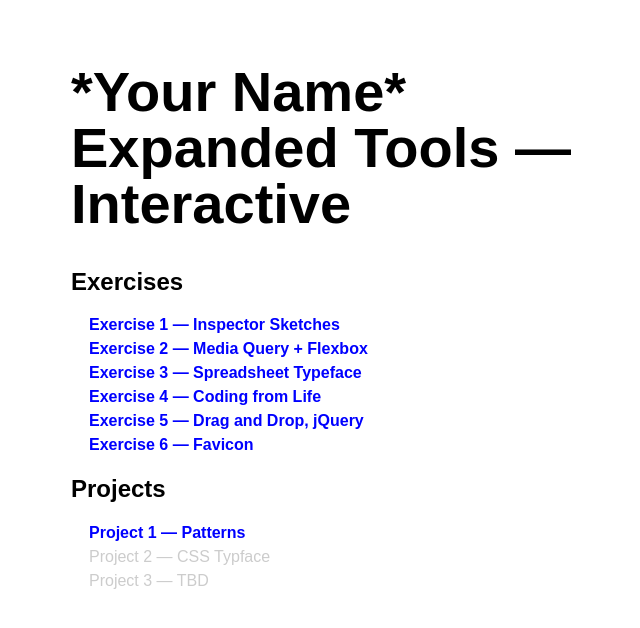
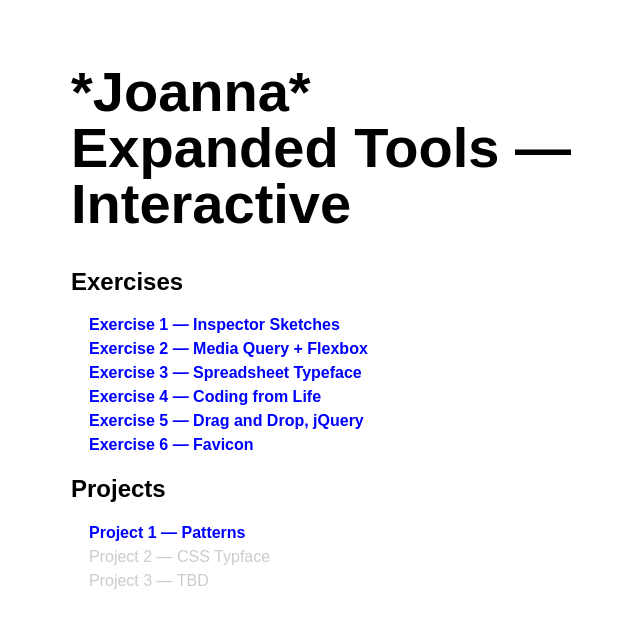
Before and after one commit to somecheung/Expanded-Tools-Interactive-2020, a plain HTML site: page index.html in a window 1280 px wide. Shown: the whole page, without its empty margins (253-893 px from the left). Drawn offline with Linux system fonts and the light colour scheme.

Commit message:
changed my name

```diff
--- a/index.html
+++ b/index.html
@@ -11,7 +11,7 @@
 <body>
   <div class="main">
 
-    <h1> *Your Name* <br>Expanded Tools — Interactive</h1>
+    <h1> *Joanna* <br>Expanded Tools — Interactive</h1>
 
 <!-- Exercises 01 to 10-->
 
```
